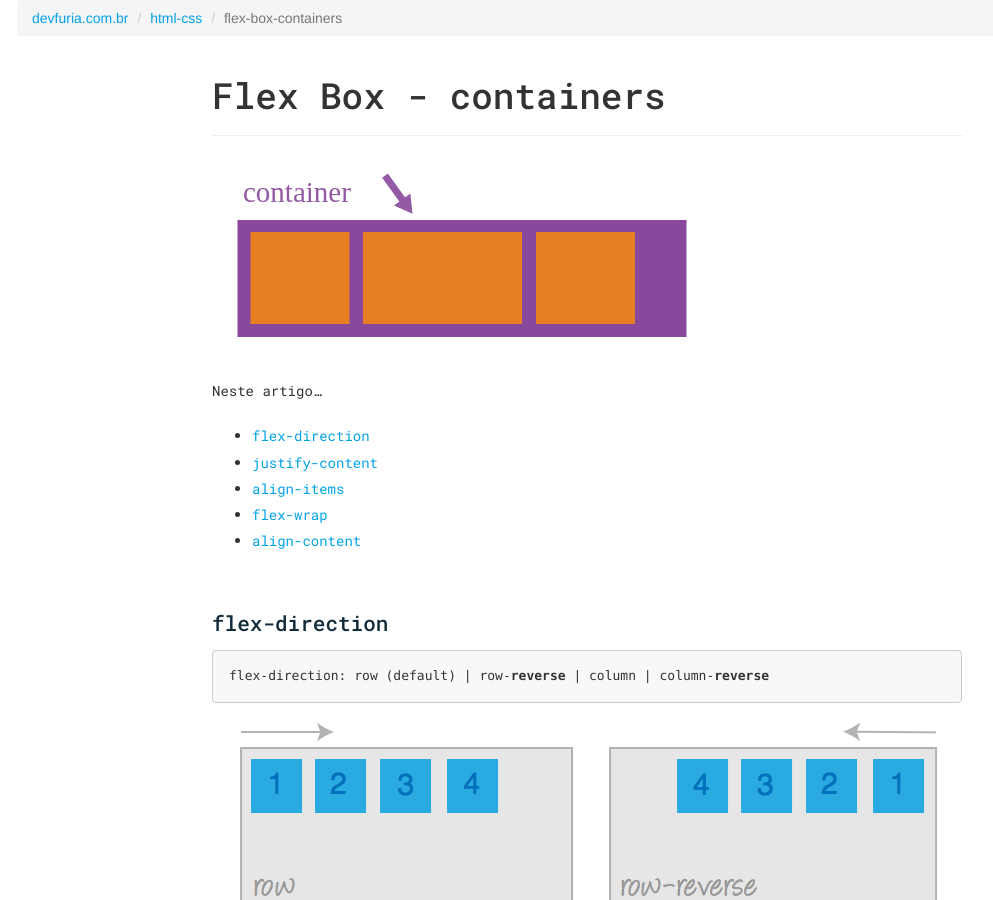
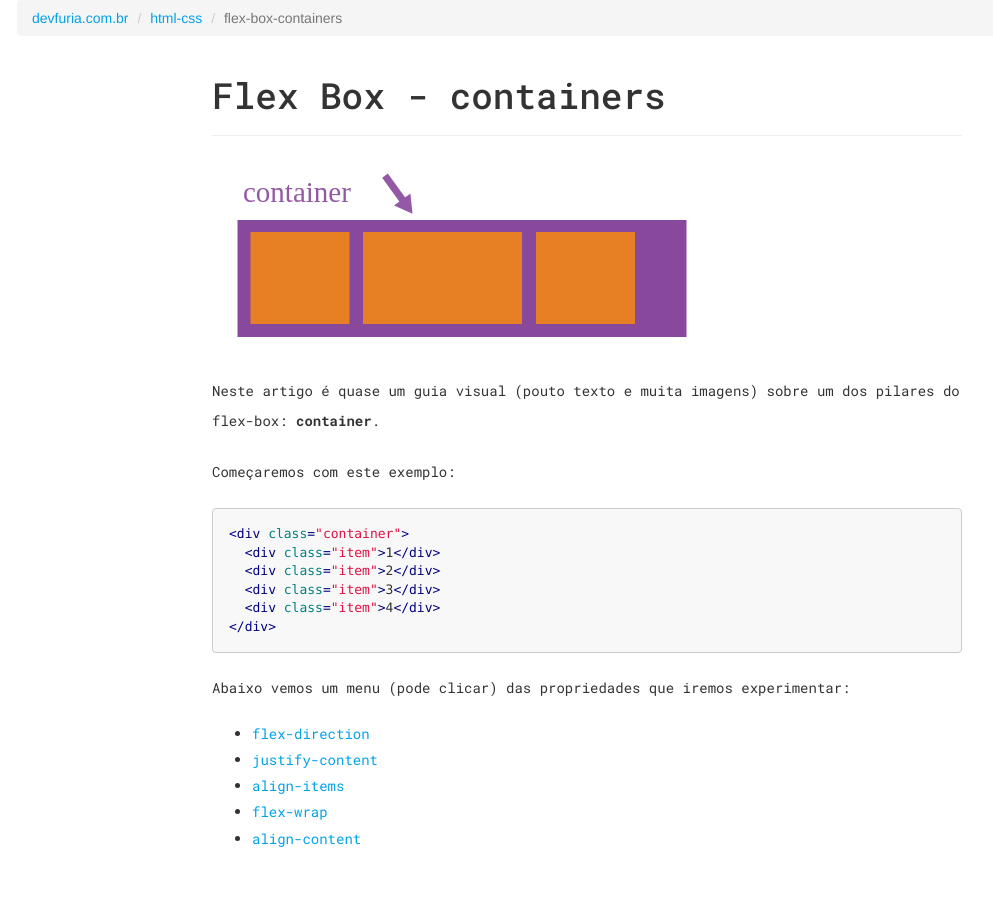
Before and after one commit to website-devfuria/html-css, a Jekyll site: the page built from flex-box-containers/index.md, in a window 1280 px wide and 900 px high. Shown: the whole window, without its empty margins (53-1046 px from the left). Built offline with Jekyll 4.4.1, drawn with Linux system fonts in a browser that asks for light colours.

Commit message:
flex box

````diff
--- a/flex-box-containers/index.md
+++ b/flex-box-containers/index.md
@@ -7,7 +7,20 @@ ordem:       5
 
 ![](flex-container.svg)
 
-Neste artigo...
+Neste artigo é quase um guia visual (pouto texto e muita imagens) sobre um dos pilares do flex-box: __container__.
+
+Começaremos com este exemplo:
+
+```html
+<div class="container">
+  <div class="item">1</div>
+  <div class="item">2</div>
+  <div class="item">3</div>
+  <div class="item">4</div>
+</div>
+```
+
+Abaixo vemos um menu (pode clicar) das propriedades que iremos experimentar:
 
 - [flex-direction](#flex-direction)
 - [justify-content](#justify-content)
````
